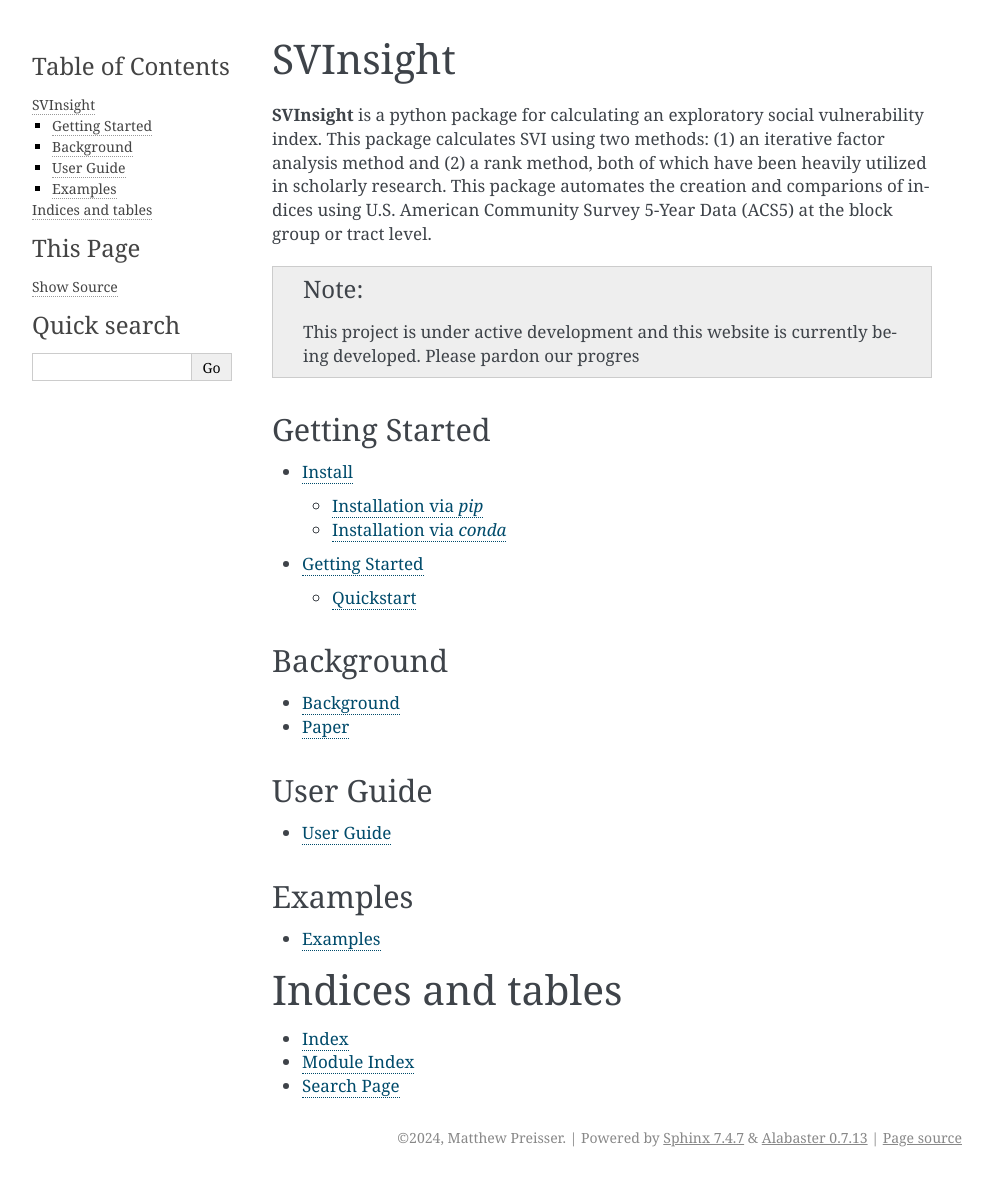
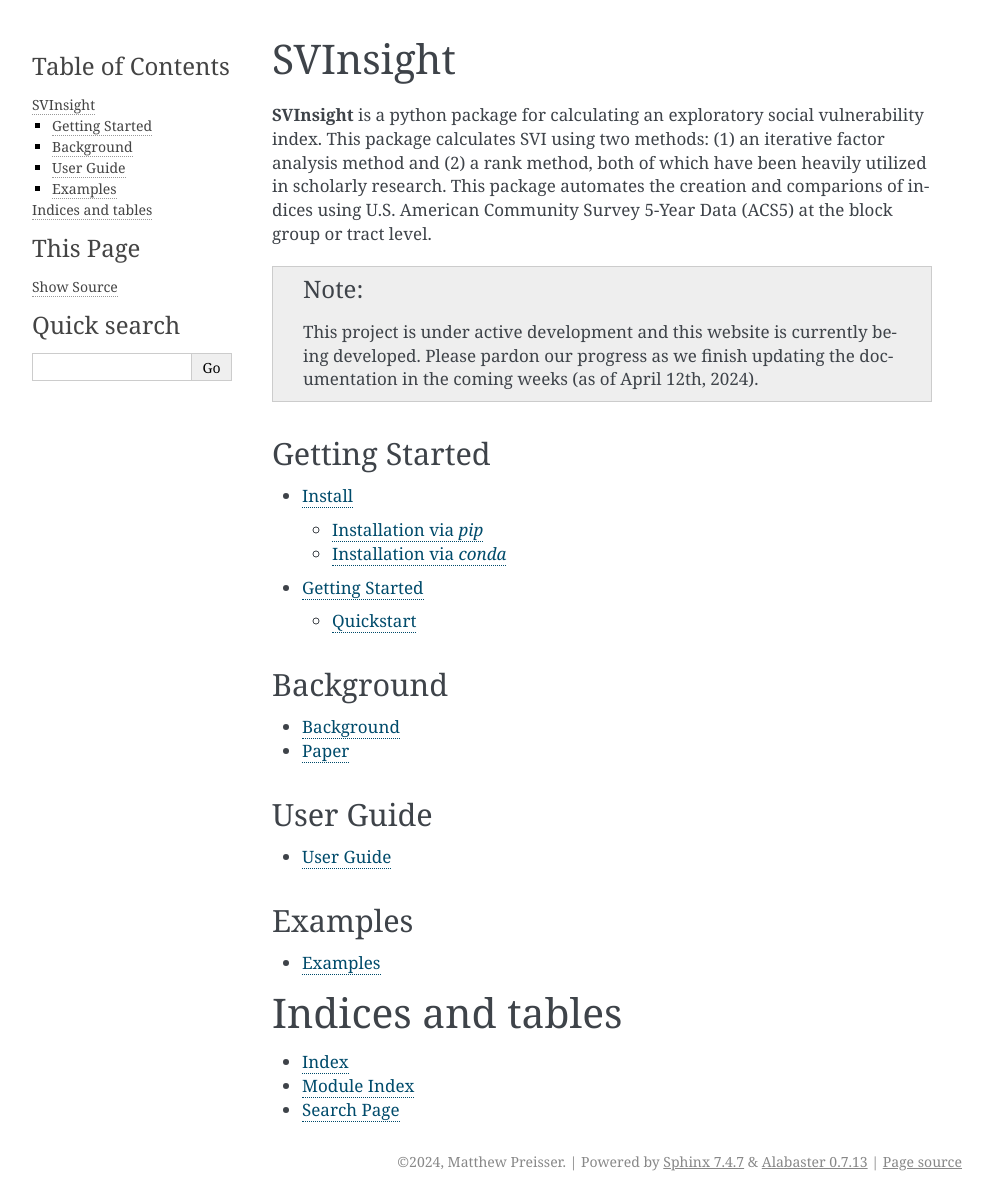
Before and after one commit to mdp0023/SVInsight, a Sphinx documentation site: the page built from doc/index.rst, in a window 1280 px wide. Shown: the whole page, without its empty margins (148-1141 px from the left). Built offline with Sphinx 7.4.7, drawn with Linux system fonts in a browser that asks for light colours; before the commit the page ends 1177 px from its top, so only the background shows below that.

Commit message:
updating documentation

```diff
--- a/doc/index.rst
+++ b/doc/index.rst
@@ -10,7 +10,7 @@
 
 .. note::
 
-   This project is under active development and this website is currently being developed. Please pardon our progres
+   This project is under active development and this website is currently being developed. Please pardon our progress as we finish updating the documentation in the coming weeks (as of April 12th, 2024).
 
 Getting Started
 ###############
```
Also changed, not shown: README.md (+1 -1 lines).
